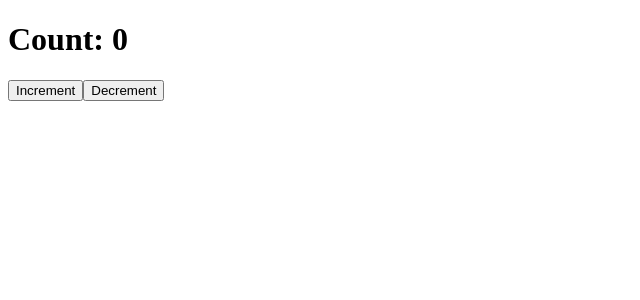
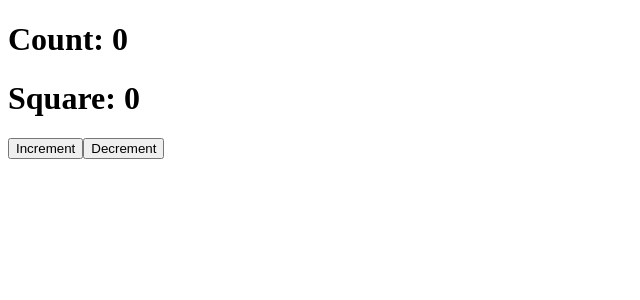
Before and after one commit to opsingh861/vue-learning, a Vue app: page / in a window 1280 px wide. Shown: the top 300 px of the page, without its empty margins (0-640 px from the left). Built offline with nearby package versions, Linux system fonts and the light colour scheme.

Commit message:
use of computed

```diff
--- a/src/components/MyComponent.vue
+++ b/src/components/MyComponent.vue
@@ -1,16 +1,17 @@
 <script setup>
-import { reactive, ref } from 'vue'
-const obj = reactive({ count: 0 }) // reactive object, it doesn't support premitive datatypes like string, number, boolean
-const count = ref(0) // ref object, it supports premitive datatypes like string, number, boolean
+import { ref, computed } from 'vue'
 
-const increment = () => {
-    count.value++ // we need to use .value to access the value of ref object
+const count = ref(0)
+
+const square = computed(() => count.value ** 2) // we need to give a function to computed
+
+function increment() {
+    count.value++
 }
 
-const decrement = () => {
-    count.value-- // we need to use .value to access the value of ref object
+function decrement() {
+    count.value--
 }
-
 </script>
 
 <template>
@@ -20,6 +21,7 @@ const decrement = () => {
         <button @click="obj.count--">Decrement</button> -->
 
         <h1>Count: {{ count }}</h1>
+        <h1>Square: {{ square }}</h1>
         <button @click="increment">Increment</button>
         <button @click="decrement">Decrement</button>
 
```
